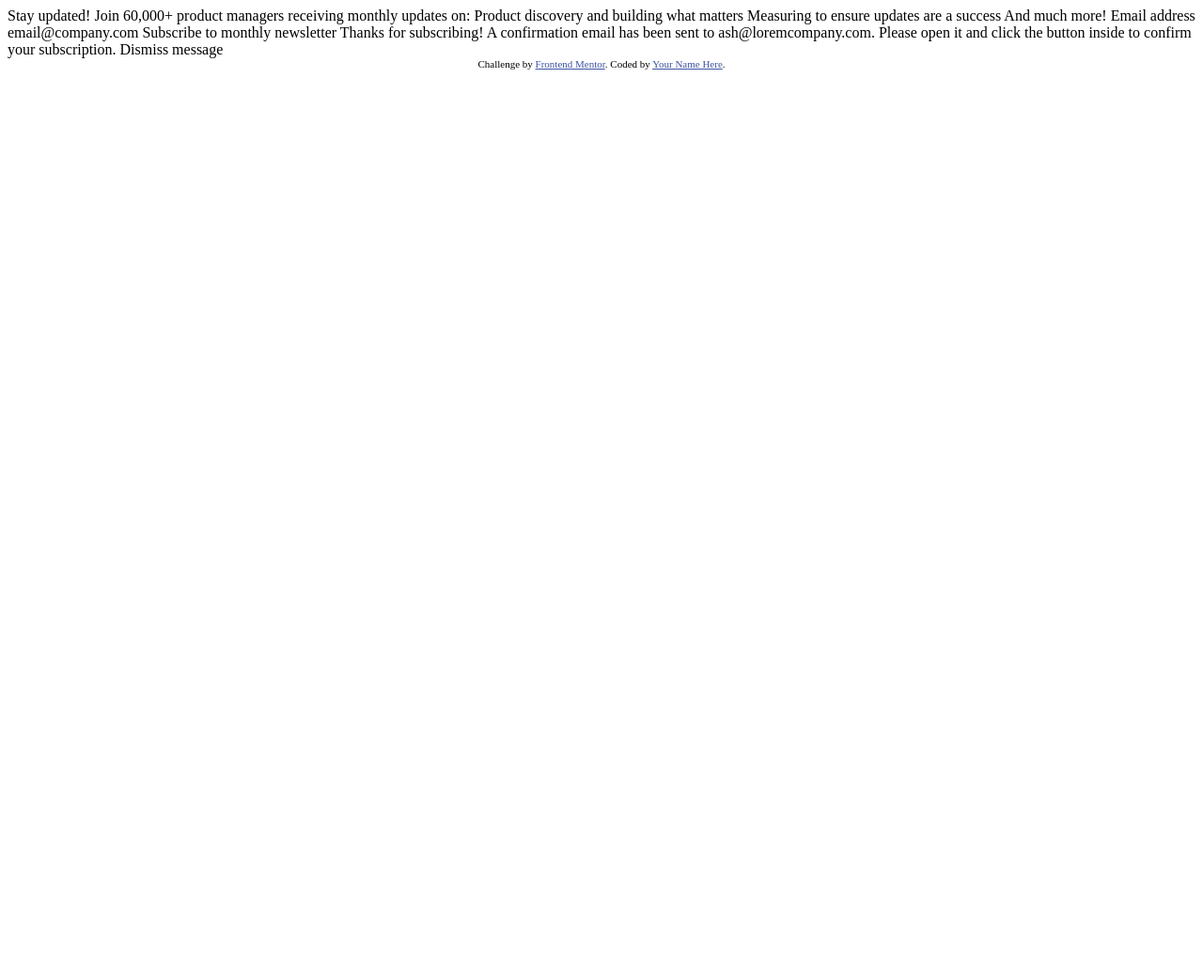
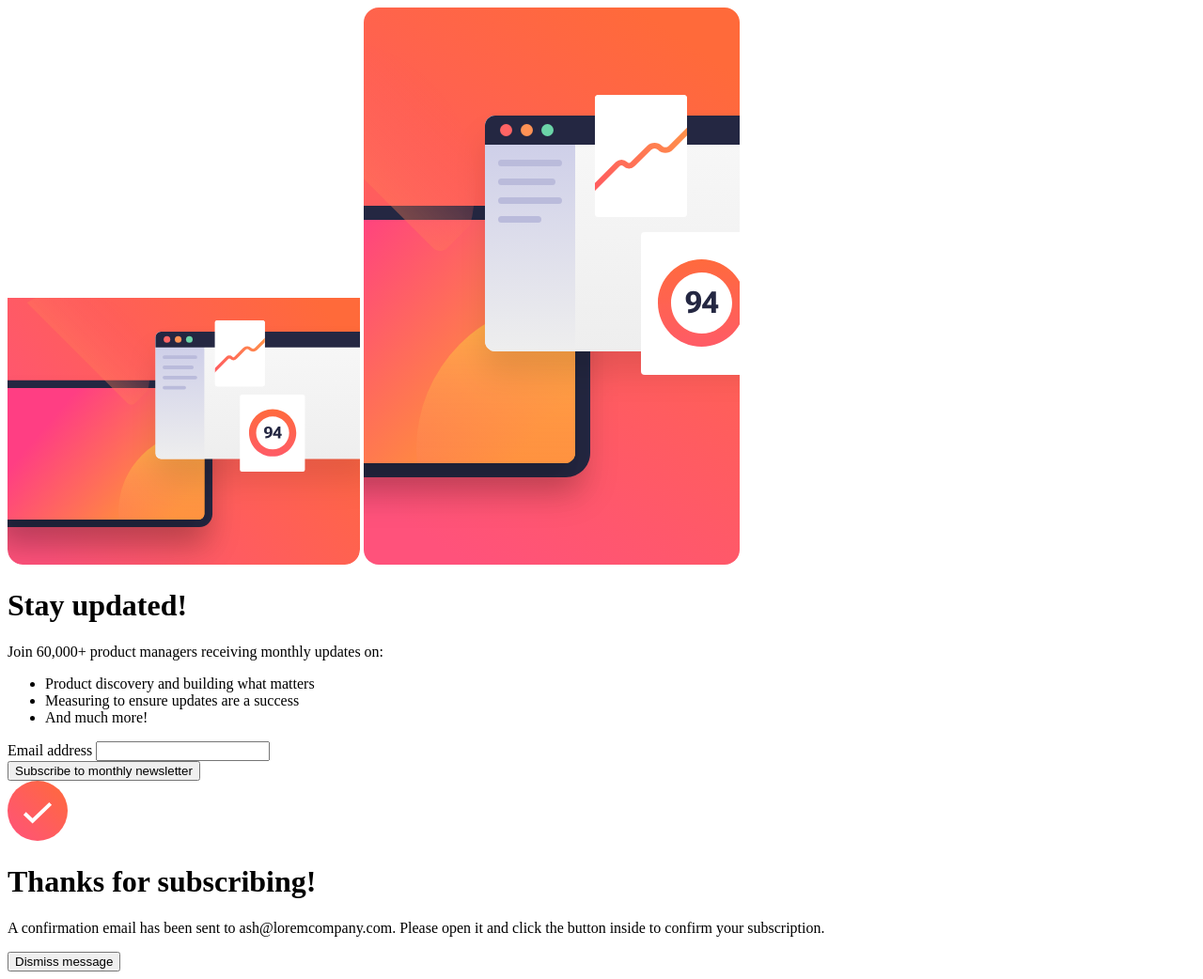
Before and after one commit to joacomenda/newsletter-sign-up-with-success-message-main, a plain HTML site: page index.html in a window 1280 px wide. Shown: the whole page at 94% size. Before the commit the page ends 800 px from the top, so only its background shows below. Drawn offline with Linux system fonts and the light colour scheme.

Commit message:
basic js and css files created, HTML created

```diff
--- a/index.html
+++ b/index.html
@@ -5,48 +5,57 @@
   <meta name="viewport" content="width=device-width, initial-scale=1.0"> <!-- displays site properly based on user's device -->
 
   <link rel="icon" type="image/png" sizes="32x32" href="./assets/images/favicon-32x32.png">
+  <link rel="stylesheet" href="styles/index.css">
+
+  <link rel="preconnect" href="https://fonts.googleapis.com">
+  <link rel="preconnect" href="https://fonts.gstatic.com" crossorigin>
+  <link href="https://fonts.googleapis.com/css2?family=Roboto:ital,wght@0,100;0,300;0,400;0,500;0,700;0,900;1,100;1,300;1,400;1,500;1,700;1,900&display=swap" rel="stylesheet">
 
   <title>Frontend Mentor | Newsletter sign-up form with success message</title>
-
-  <!-- Feel free to remove these styles or customise in your own stylesheet 👍 -->
-  <style>
-    .attribution { font-size: 11px; text-align: center; }
-    .attribution a { color: hsl(228, 45%, 44%); }
-  </style>
 </head>
 <body>
+  <main>
+    <div class="main-content">
+      <div class="images-container">
+        <img src="assets/images/illustration-sign-up-mobile.svg" alt="forms-main-image" class="mobile-image">
+        <img src="assets/images/illustration-sign-up-desktop.svg" alt="forms-main-image" class="desktop-image">
+      </div>
 
-  <!-- Sign-up form start -->
+      <div class="forms-and-text-container">
+        <h1>Stay updated!</h1>
 
-  Stay updated!
+        <p>Join 60,000+ product managers receiving monthly updates on:</p>
 
-  Join 60,000+ product managers receiving monthly updates on:
+        <ul>
+          <li>Product discovery and building what matters</li>
+          <li>Measuring to ensure updates are a success</li>
+          <li>And much more!</li>
+        </ul>
 
-  Product discovery and building what matters
-  Measuring to ensure updates are a success
-  And much more!
+        <form id="form" novalidate>
+          <div>
+            <label for="email">Email address</label>
+            <input id="email" name="email" type="email">
+            <span aria-live="polite" id="email-error"></span>
+          </div>
 
-  Email address
-  email@company.com
+          <button>Subscribe to monthly newsletter</button>
+        </form>
+      </div>
+    </div>
 
-  Subscribe to monthly newsletter
+    <div class="success-message">
+      <img src="assets/images/icon-success.svg" alt="success-forms-submition-image">
 
-  <!-- Sign-up form end -->
+      <h1>Thanks for subscribing!</h1>
 
-  <!-- Success message start -->
+      <p>A confirmation email has been sent to ash@loremcompany.com. Please open it and click the button inside to confirm your subscription.
+      </p>
 
-  Thanks for subscribing!
+      <button>Dismiss message</button>
+    </div>
+  </main>
 
-  A confirmation email has been sent to ash@loremcompany.com.
-  Please open it and click the button inside to confirm your subscription.
-
-  Dismiss message
-
-  <!-- Success message end -->
-
-  <div class="attribution">
-    Challenge by <a href="https://www.frontendmentor.io?ref=challenge" target="_blank">Frontend Mentor</a>.
-    Coded by <a href="#">Your Name Here</a>.
-  </div>
+  <script src="scripts/index.js"></script>
 </body>
 </html>
```
Also changed, not shown: scripts/index.js (added), styles/index.css (added).
